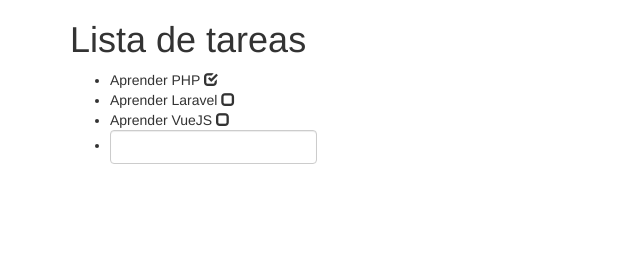
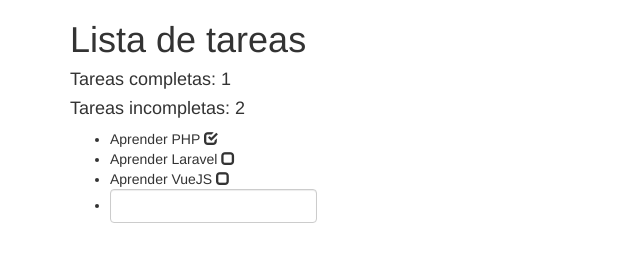
Before and after one commit to rodr7go/aprendible-vue-desde-cero, a plain HTML site: page index.html in a window 1280 px wide. Shown: the whole page, without its empty margins (0-640 px from the left). Drawn offline with nearby package versions, Linux system fonts and the light colour scheme.

Commit message:
05 - Computed properties

```diff
--- a/index.html
+++ b/index.html
@@ -14,6 +14,8 @@
 	<div class="container">
 		<div id="app">
 			<h1>Lista de tareas</h1>
+			<h4 v-if="completedTasks">Tareas completas: {{ completedTasks }}</h4>
+			<h4 v-if="incompletedTasks">Tareas incompletas: {{ incompletedTasks }}</h4>
 			<ul>
 				<li v-for="task in tasks">
 					<span v-text="task.title"></span>
@@ -48,6 +50,20 @@
 					});
 					this.newTask = "";
 				}
+			},
+			computed: {
+				completedTasks: function(){
+					console.log('trigger completedTasks');
+					return this.tasks.filter(function(task){
+						return task.completed;
+					}).length;
+				},
+				incompletedTasks: function(){
+					console.log('trigger incompletedTasks');
+					return this.tasks.filter(function(task){
+						return ! task.completed;
+					}).length;
+				}
 			}
 		});
 	</script>
```
